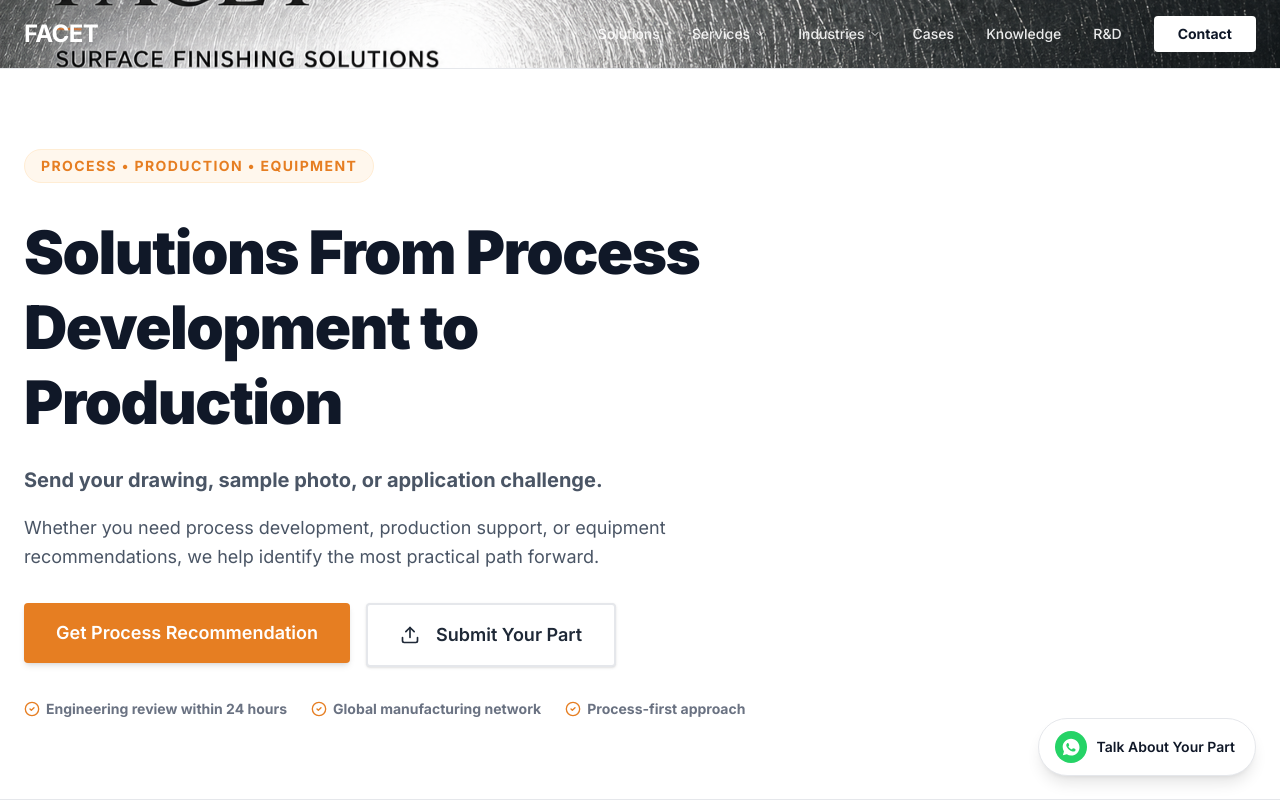
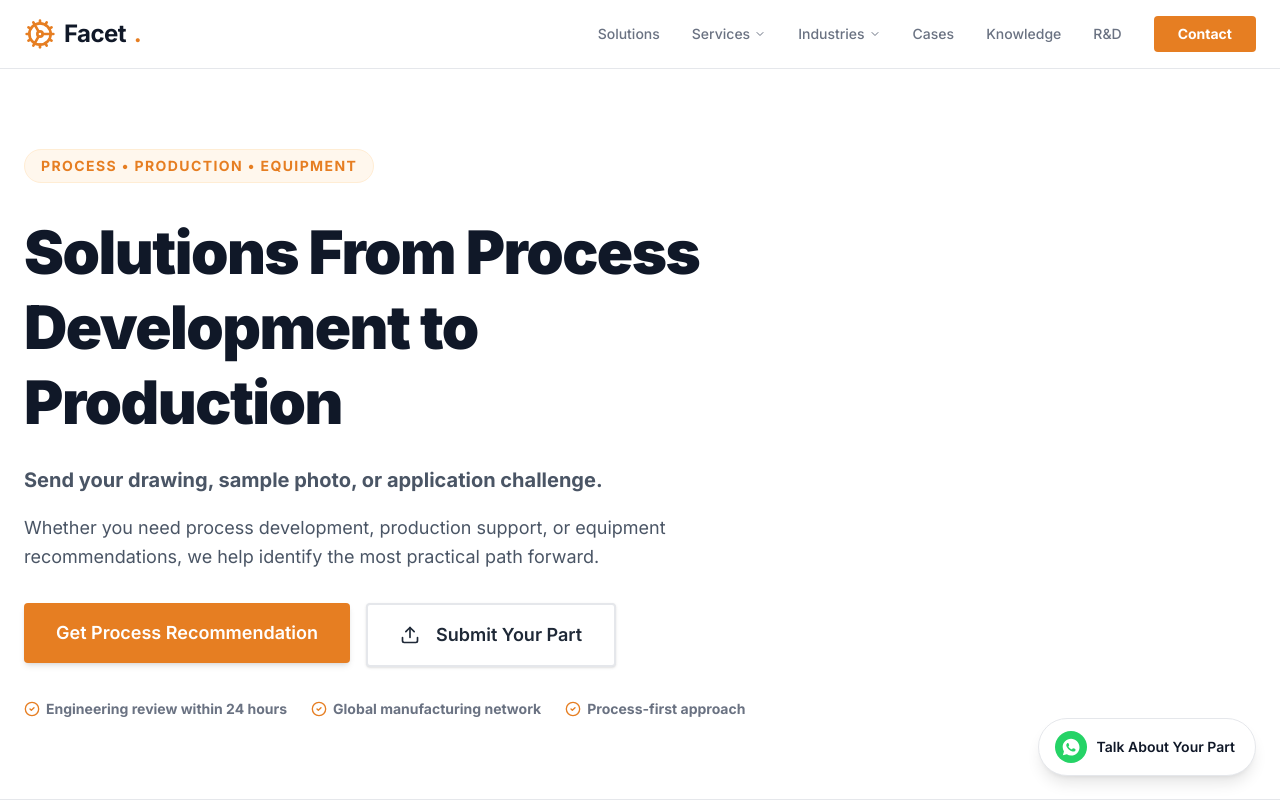
Before and after one commit to EricFTC/machine-solution, a React (Vite) app: page / in a window 1280 px wide. Shown: the top 800 px of the page. Built offline with nearby package versions, Linux system fonts and the light colour scheme.

Commit message:
fix: reduce navbar height to 64px, compact layout

```diff
--- a/src/layouts/MainLayout.tsx
+++ b/src/layouts/MainLayout.tsx
@@ -14,8 +14,8 @@ function NavDropdown({ label, items, isActive }: { label: string; items: { name:
   return (
     <div className="relative" onMouseEnter={() => setOpen(true)} onMouseLeave={() => setOpen(false)}>
       <button className={cn(
-        "transition-colors hover:text-white flex items-center gap-1 font-medium text-sm text-white/90",
-        isActive ? "text-white font-semibold" : "text-white/90"
+        "transition-colors hover:text-gray-900 flex items-center gap-1 font-medium text-sm",
+        isActive ? "text-gray-900 font-semibold" : "text-gray-500"
       )}>
         {label} <ChevronDown className={cn("w-3 h-3 transition-transform", open && "rotate-180")} />
       </button>
@@ -57,25 +57,26 @@ export default function MainLayout() {
 
   return (
     <div className="min-h-screen bg-base-bg text-base-text font-sans selection:bg-accent-orange selection:text-white flex flex-col relative">
-      <header className="border-b border-gray-200 py-4 sticky top-0 z-[60]" style={{backgroundImage: "url(/images/facet-banner-wide.png)", backgroundSize: "cover", backgroundPosition: "center"}}>
+      <header className="bg-white border-b border-gray-200 py-4 sticky top-0 z-[60]">
         <div className="max-w-7xl mx-auto px-6 flex justify-between items-center">
-          <Link to="/" className="font-bold text-white text-2xl tracking-tight">
-            FACET
+          <Link to="/" className="flex items-center gap-2 font-bold text-gray-900 text-2xl tracking-tight">
+            <Cog className="w-8 h-8 text-accent-orange" />
+            Facet<span className="text-accent-orange">.</span>
           </Link>
 
           {/* Desktop nav */}
-          <div className="hidden lg:flex gap-8 items-center font-medium text-sm text-white/90">
-            <Link to="/solutions" className={cn("transition-colors hover:text-white", location.pathname === '/solutions' && "text-white font-semibold")}>Solutions</Link>
+          <div className="hidden lg:flex gap-8 items-center font-medium text-sm text-gray-500">
+            <Link to="/solutions" className={cn("transition-colors hover:text-gray-900", location.pathname === '/solutions' && "text-gray-900 font-semibold")}>Solutions</Link>
             <NavDropdown label="Services" items={serviceItems} isActive={isServicesActive} />
             <NavDropdown label="Industries" items={industryItems} isActive={isIndustriesActive} />
-            <Link to="/cases" className={cn("transition-colors hover:text-white", location.pathname === '/cases' && "text-white font-semibold")}>Cases</Link>
-            <Link to="/knowledge" className={cn("transition-colors hover:text-white", location.pathname === '/knowledge' && "text-white font-semibold")}>Knowledge</Link>
-            <Link to="/advanced-surface-technologies" className={cn("transition-colors hover:text-white", location.pathname === '/advanced-surface-technologies' && "text-white font-semibold")}>R&D</Link>
-            <Link to="/contact" className="bg-white hover:bg-gray-100 text-gray-900 font-bold py-2 px-6 rounded transition-colors !text-sm">Contact</Link>
+            <Link to="/cases" className={cn("transition-colors hover:text-gray-900", location.pathname === '/cases' && "text-gray-900 font-semibold")}>Cases</Link>
+            <Link to="/knowledge" className={cn("transition-colors hover:text-gray-900", location.pathname === '/knowledge' && "text-gray-900 font-semibold")}>Knowledge</Link>
+            <Link to="/advanced-surface-technologies" className={cn("transition-colors hover:text-gray-900", location.pathname === '/advanced-surface-technologies' && "text-gray-900 font-semibold")}>R&D</Link>
+            <Link to="/contact" className="bg-accent-orange hover:bg-accent-orange-hover text-white font-bold py-2 px-6 rounded transition-colors !text-sm">Contact</Link>
           </div>
 
           {/* Mobile menu button */}
-          <button className="lg:hidden p-2 text-white" onClick={() => setMobileMenuOpen(!mobileMenuOpen)}>
+          <button className="lg:hidden p-2 text-gray-600" onClick={() => setMobileMenuOpen(!mobileMenuOpen)}>
             <svg className="w-6 h-6" fill="none" stroke="currentColor" viewBox="0 0 24 24"><path strokeLinecap="round" strokeLinejoin="round" strokeWidth={2} d="M4 6h16M4 12h16M4 18h16" /></svg>
           </button>
         </div>
```
